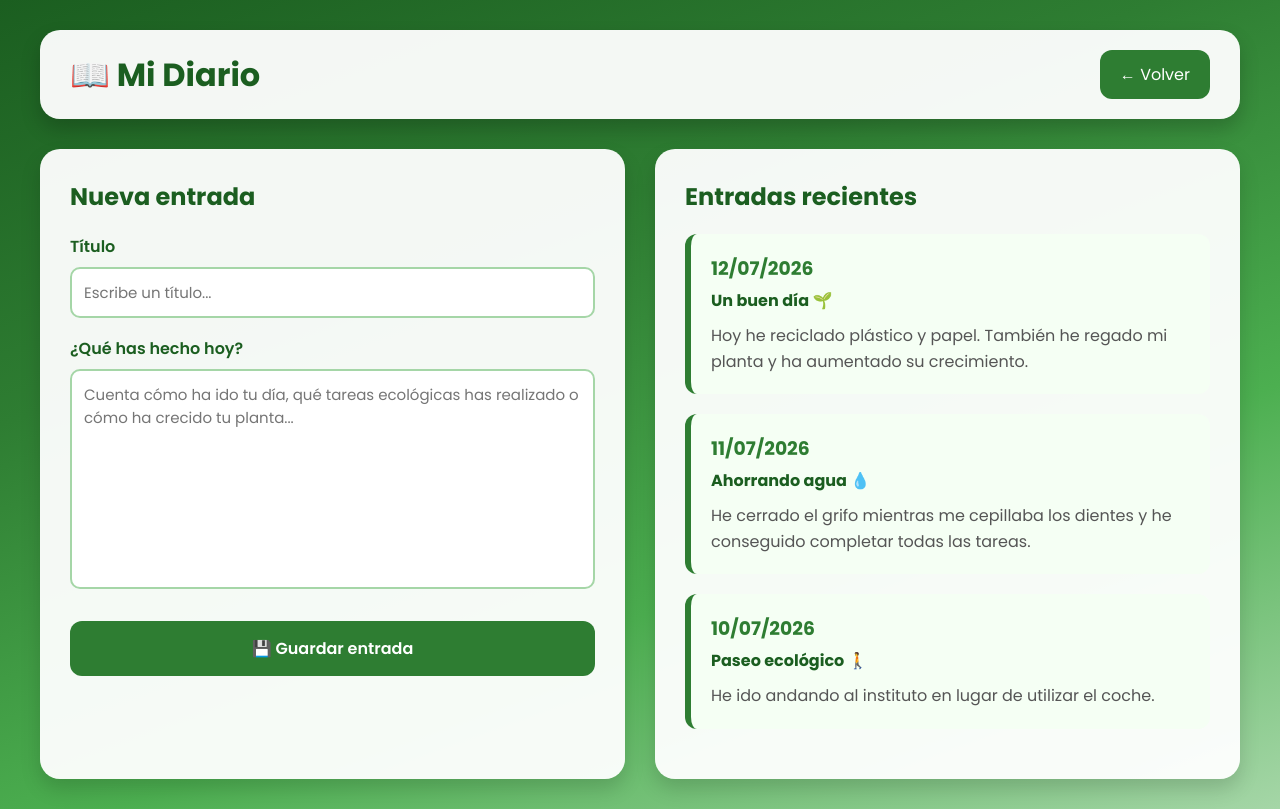
After one commit to medeeeeee/ECHO, a Flask app: template templates/diario.html in a window 1280 px wide. The commit adds this page. Run offline with Flask 3, Linux system fonts and the light colour scheme; the template is opened without the code that fills it, so the values that code supplies are empty.

Commit message:
antes de la segunda clse

```diff
--- a/main.py
+++ b/main.py
@@ -39,6 +39,7 @@ class DiaryEntry(db.Model):
     def __repr__(self):
         return f'<DiaryEntry {self.id}>'
 
+
 @app.route('/')
 def index():
     return render_template('index.html')
--- /dev/null
+++ b/static/css/diario.css
@@ -0,0 +1,162 @@
+*{
+    margin:0;
+    padding:0;
+    box-sizing:border-box;
+    font-family:'Poppins',sans-serif;
+}
+
+body{
+    min-height:100vh;
+    background:linear-gradient(160deg,#1B5E20,#2E7D32,#4CAF50,#A5D6A7);
+    padding:30px;
+}
+
+/* ENCABEZADO */
+
+.encabezado{
+    max-width:1200px;
+    margin:auto;
+    margin-bottom:30px;
+    background:rgba(255,255,255,.95);
+    border-radius:20px;
+    padding:20px 30px;
+    display:flex;
+    justify-content:space-between;
+    align-items:center;
+    box-shadow:0 10px 20px rgba(0,0,0,.2);
+}
+
+.encabezado h1{
+    color:#1B5E20;
+}
+
+.volver{
+    text-decoration:none;
+    background:#2E7D32;
+    color:white;
+    padding:12px 20px;
+    border-radius:12px;
+    transition:.3s;
+}
+
+.volver:hover{
+    background:#1B5E20;
+}
+
+/* CONTENEDOR */
+
+.contenedor{
+    max-width:1200px;
+    margin:auto;
+    display:grid;
+    grid-template-columns:1fr 1fr;
+    gap:30px;
+}
+
+/* TARJETAS */
+
+.escribir,
+.historial{
+    background:rgba(255,255,255,.95);
+    border-radius:20px;
+    padding:30px;
+    box-shadow:0 10px 20px rgba(0,0,0,.15);
+}
+
+h2{
+    color:#1B5E20;
+    margin-bottom:20px;
+}
+
+/* FORMULARIO */
+
+label{
+    display:block;
+    margin-top:18px;
+    margin-bottom:8px;
+    color:#1B5E20;
+    font-weight:600;
+}
+
+input,
+select,
+textarea{
+    width:100%;
+    padding:12px;
+    border:2px solid #A5D6A7;
+    border-radius:10px;
+    outline:none;
+    font-size:15px;
+}
+
+input:focus,
+select:focus,
+textarea:focus{
+    border-color:#2E7D32;
+}
+
+textarea{
+    resize:none;
+    height:220px;
+}
+
+/* BOTÓN */
+
+button{
+    width:100%;
+    margin-top:25px;
+    padding:15px;
+    border:none;
+    border-radius:12px;
+    background:#2E7D32;
+    color:white;
+    font-size:16px;
+    font-weight:600;
+    cursor:pointer;
+    transition:.3s;
+}
+
+button:hover{
+    background:#1B5E20;
+}
+
+/* HISTORIAL */
+
+.entrada{
+    background:#F5FFF4;
+    border-left:6px solid #2E7D32;
+    padding:20px;
+    border-radius:12px;
+    margin-bottom:20px;
+}
+
+.entrada h3{
+    color:#2E7D32;
+    margin-bottom:5px;
+}
+
+.entrada h4{
+    margin-bottom:10px;
+    color:#1B5E20;
+}
+
+.entrada p{
+    color:#555;
+    line-height:1.6;
+}
+
+/* RESPONSIVE */
+
+@media(max-width:900px){
+
+    .contenedor{
+        grid-template-columns:1fr;
+    }
+
+    .encabezado{
+        flex-direction:column;
+        gap:15px;
+        text-align:center;
+    }
+
+}
--- /dev/null
+++ b/templates/diario.html
@@ -0,0 +1,79 @@
+<!DOCTYPE html>
+<html lang="es">
+
+<head>
+    <meta charset="UTF-8">
+    <meta name="viewport" content="width=device-width, initial-scale=1.0">
+    <title>ECHO - Diario</title>
+
+    <link rel="stylesheet" href="../static/css/diario.css">
+
+    <link href="https://fonts.googleapis.com/css2?family=Poppins:wght@300;400;600;700&display=swap" rel="stylesheet">
+</head>
+
+<body>
+
+    <header class="encabezado">
+
+        <h1>📖 Mi Diario</h1>
+
+        <a href="dashboard.html" class="volver">← Volver</a>
+
+    </header>
+
+    <main class="contenedor">
+
+        <section class="escribir">
+
+            <h2>Nueva entrada</h2>
+
+
+            <label for="titulo">Título</label>
+            <input type="text" id="titulo" placeholder="Escribe un título...">
+
+            <label for="texto">¿Qué has hecho hoy?</label>
+
+            <textarea id="texto"
+                placeholder="Cuenta cómo ha ido tu día, qué tareas ecológicas has realizado o cómo ha crecido tu planta..."></textarea>
+
+            <button>
+                💾 Guardar entrada
+            </button>
+
+        </section>
+
+        <section class="historial">
+
+            <h2>Entradas recientes</h2>
+
+            <div class="entrada">
+                <h3>12/07/2026</h3>
+                <h4>Un buen día 🌱</h4>
+                <p>
+                    Hoy he reciclado plástico y papel. También he regado mi planta y ha aumentado su crecimiento.
+                </p>
+            </div>
+
+            <div class="entrada">
+                <h3>11/07/2026</h3>
+                <h4>Ahorrando agua 💧</h4>
+                <p>
+                    He cerrado el grifo mientras me cepillaba los dientes y he conseguido completar todas las tareas.
+                </p>
+            </div>
+
+            <div class="entrada">
+                <h3>10/07/2026</h3>
+                <h4>Paseo ecológico 🚶</h4>
+                <p>
+                    He ido andando al instituto en lugar de utilizar el coche.
+                </p>
+            </div>
+
+        </section>
+
+    </main>
+
+</body>
+
+</html>
```
Also changed, not shown: static/css/registro.css (added, +279 -0 lines), templates/dashboard.html (+5 -7 lines), templates/registro.html (added, +99 -0 lines), templates/settings.html (+2 -22 lines).
